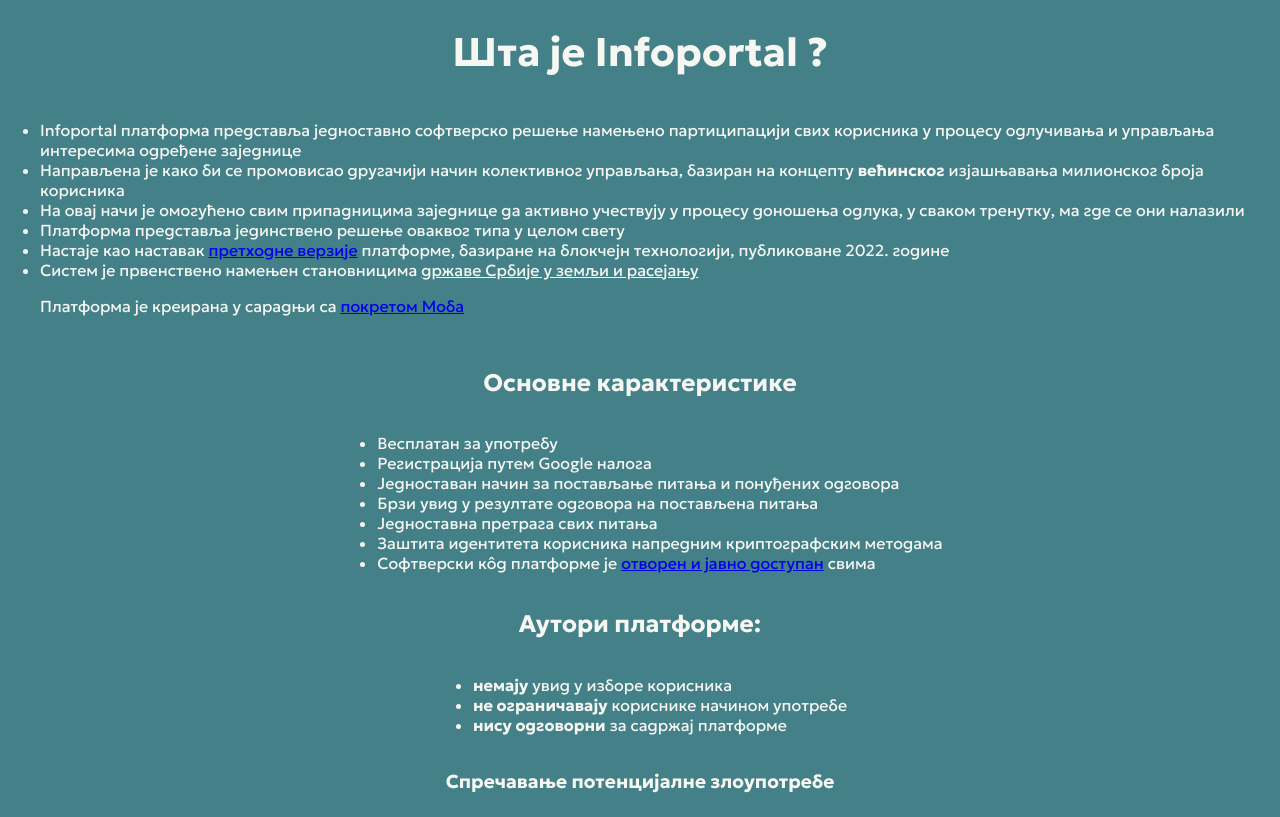
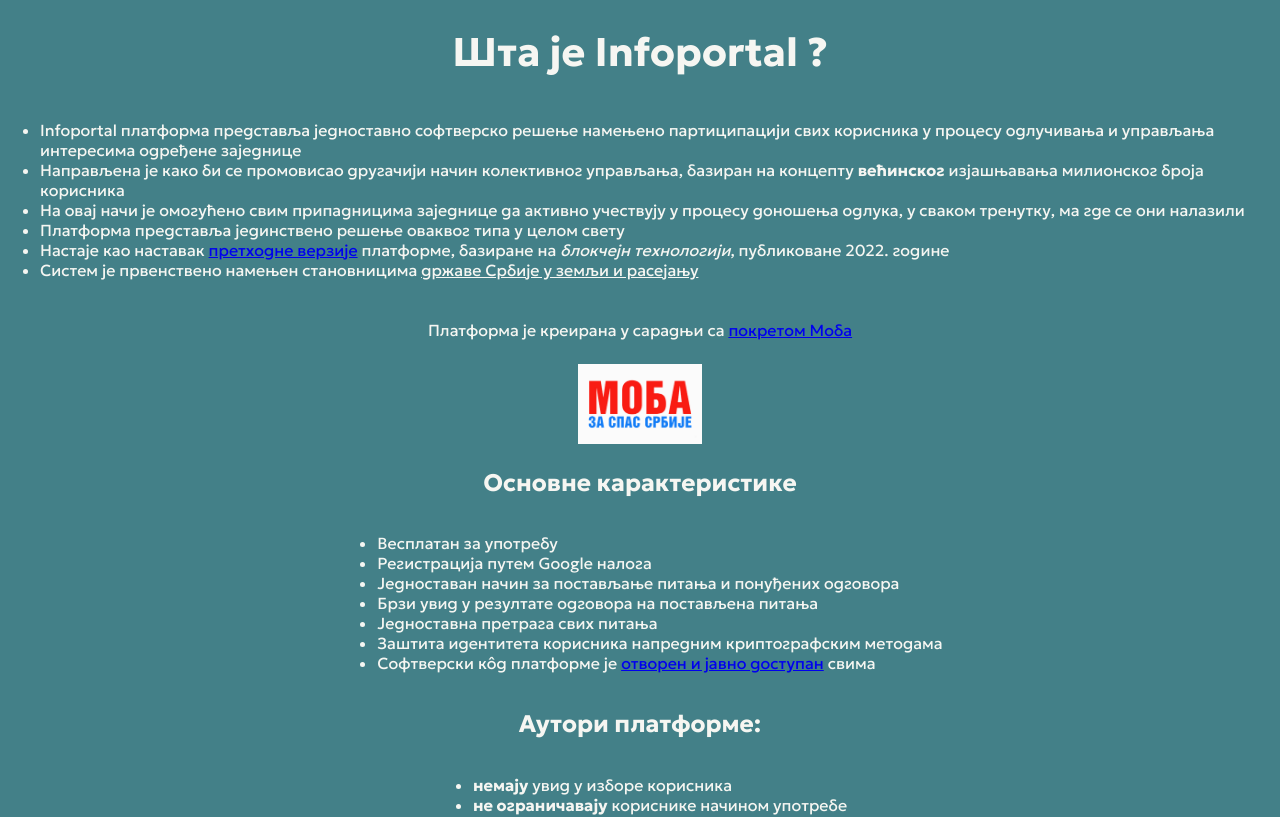
Before and after one commit to vexy/infoportal-website, a SvelteKit app: page /learn-more in a window 1280 px wide. Shown: the top 817 px of the page. Built offline with nearby package versions, Linux system fonts and the light colour scheme.

Commit message:
Added logo of Pokret Moba

```diff
--- a/src/routes/learn-more/+page.svelte
+++ b/src/routes/learn-more/+page.svelte
@@ -5,10 +5,14 @@
     <li>Направљена је како би се промовисао другачији начин колективног управљања, базиран на концепту <b>већинског</b> изјашњавања милионског броја корисника</li>
     <li>На овај начи је омогућено свим припадницима заједнице да активно учествују у процесу доношења одлука, у сваком тренутку, ма где се они налазили</li>
     <li>Платформа представља јединствено решење оваквог типа у целом свету</li>
-    <li>Настаје као наставак <a href="https://github.com/vexy/voting_platform">претходне верзије</a> платформе, базиране на блокчејн технологији, публиковане 2022. године</li>
+    <li>Настаје као наставак <a href="https://github.com/vexy/voting_platform">претходне верзије</a> платформе, базиране на <i>блокчејн технологији</i>, публиковане 2022. године</li>
     <li>Систем је првенствено намењен становницима <u>државе Србије у земљи и расејању</u></li>
-    <p>Платформа је креирана у сарадњи са <a href="https://www.pokretmoba.com" target="_blank">покретом Моба</a></p>
 </ul>
+
+<p>Платформа је креирана у сарадњи са <a href="https://www.pokretmoba.com" target="_blank">покретом Моба</a></p>
+<a href="https://www.pokretmoba.com" target="_blank">
+    <img src="logo_moba.png" alt="logo_moba" height="80"/>
+</a>
 
 <h2>Основне карактеристике</h2>
 <ul>
@@ -34,3 +38,14 @@
     <li>Питања која <u>50% корисника</u> маркира као не адекватно ће аутоматски бити уклоњена са система, без интервенције самих аутора</li>
     <li>Могућност за маркацију не адекватних питања имају <b>сви</b> регистровани корисници</li>
 </ul>
+
+<style>
+    p {
+        text-align: center;
+        padding: 0.5rem;
+    }
+
+    h3 {
+        text-align: center;
+    }
+</style>
```
Also changed, not shown: static/logo_moba.png (added).
